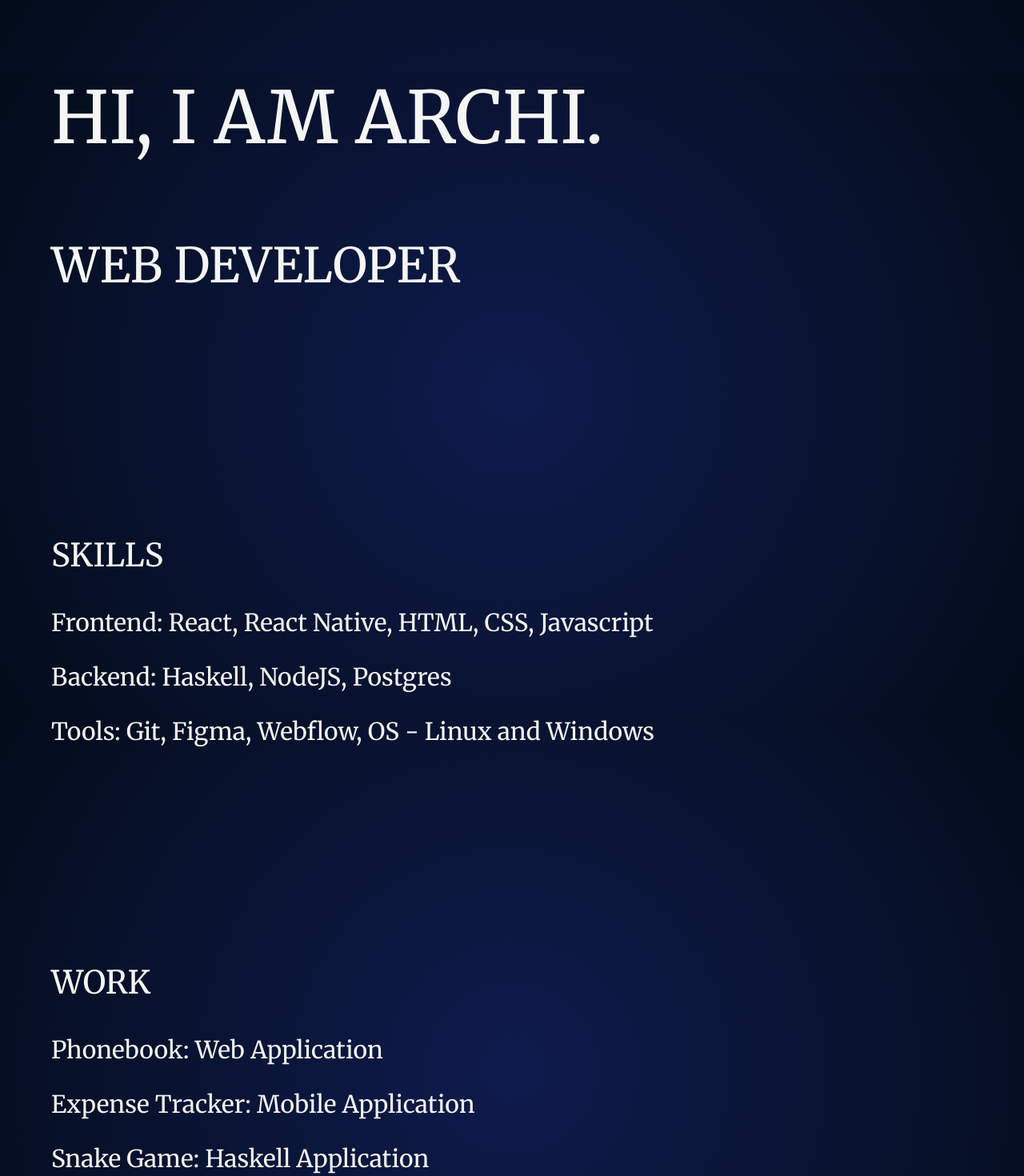
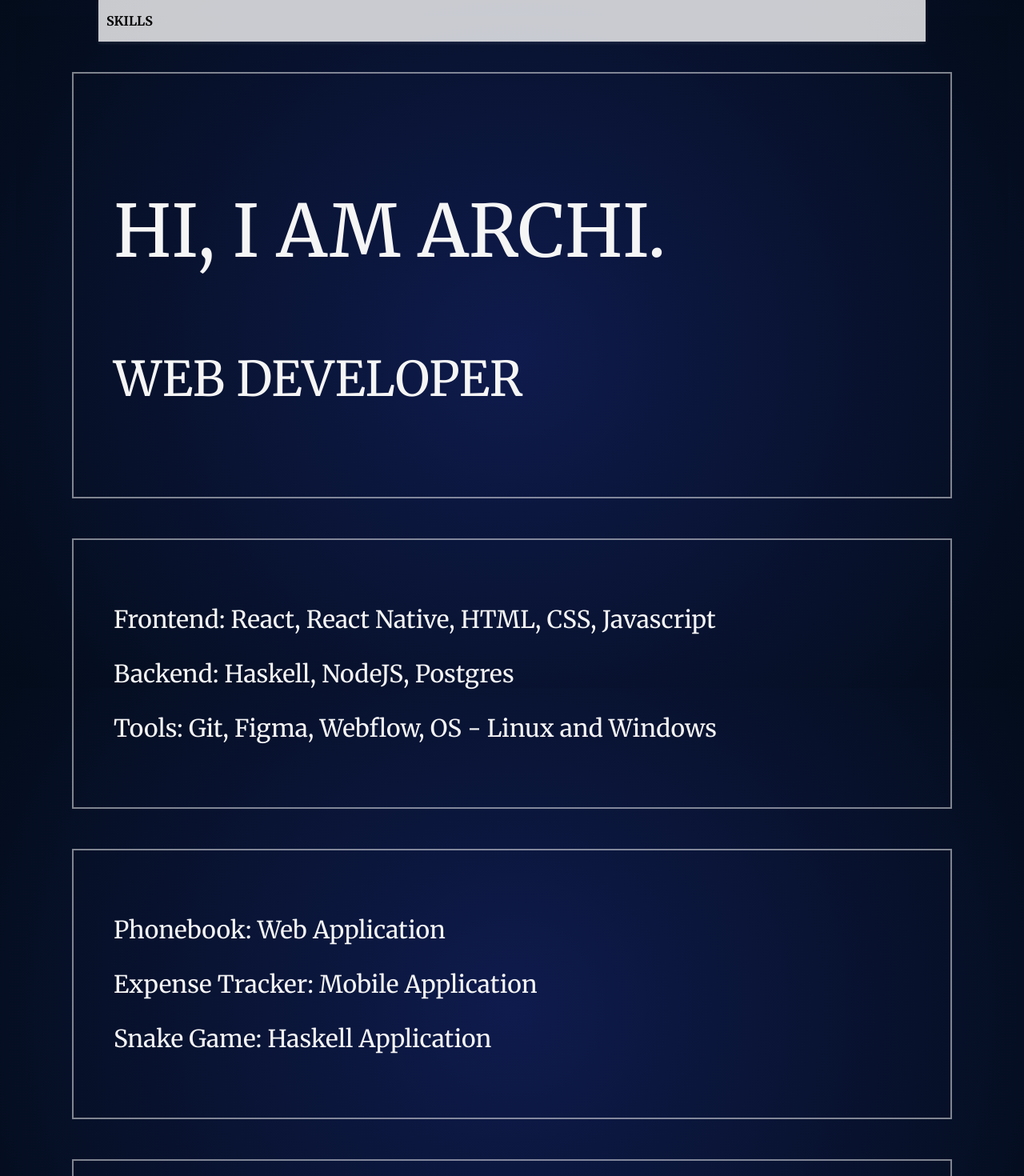
Before and after one commit to archiKumari/my_portfolio, a React (Create React App) app: page / in a window 1280 px wide. Shown: the top 1470 px of the page at 80% size. Built offline with nearby package versions, Linux system fonts and the light colour scheme.

Commit message:
Added top bar for displaying current section name

```diff
--- a/src/App.css
+++ b/src/App.css
@@ -4,7 +4,7 @@ body, #root {
   font-family: 'Merriweather', serif;
   background: radial-gradient(circle, #0f1b4d, #030c1a);
   height: 100vh;
-  width: 100vw;
+  padding: 20px;
 }
 
 p {
@@ -26,3 +26,21 @@ p {
 .heading4 {
   font-size: 30px;
 }
+
+.top-bar {
+  position: fixed;
+  top: 0;
+  background-color:  rgba(250, 250, 250, 0.8);
+  padding-left: 10px;
+  box-shadow: 0 2px 4px rgba(255, 255, 255, 0.1);
+  z-index: 1000;
+  left: 50%;
+  transform: translateX(-50%);
+  width: 80%;
+}
+
+section {
+  margin: 50px;
+  padding: 50px;
+  border: 2px solid rgba(250, 250, 250, 0.5);
+}
--- a/src/App.js
+++ b/src/App.js
@@ -1,35 +1,70 @@
 import "./App.css";
-import Separator from "./Components/Separator";
-import MyDivider from "./Components/Divider";
-
+import { useState, useEffect } from "react";
 import Container from "@mui/material/Container";
 
+import Separator from "./Components/Separator";
+
 function App() {
+  const [currentSection, setCurrentSection] = useState("ABCD");
+
+  useEffect(() => {
+    const handleScroll = () => {
+      const sections = document.querySelectorAll("section");
+      const scrollPosition = window.scrollY;
+
+      sections.forEach((section) => {
+        const sectionTop = section.offsetTop;
+        const sectionBottom = sectionTop + section.offsetHeight;
+
+        if (scrollPosition >= sectionTop && scrollPosition < sectionBottom) {
+          setCurrentSection(section.getAttribute("id"));
+        }
+      });
+    };
+
+    window.addEventListener("scroll", handleScroll);
+    return () => window.removeEventListener("scroll", handleScroll);
+  }, [currentSection]);
+
   return (
-    <>
-      <Container>
+    <div>
+      <div className="top-bar">
+        <p style={{color:"black", fontWeight:"bold"}}>{currentSection}</p>
+      </div>
+      <section id="ABOUT">
         <p className="heading1">HI, I AM ARCHI.</p>
         {/* <p className="heading2">SOFTWARE, WEB AND MOBILE DEVELOPER</p> */}
         <p className="heading2">WEB DEVELOPER</p>
-        <Separator />
-        <p className="heading3">SKILLS</p>
-        <p className="heading4">Frontend: React, React Native, HTML, CSS, Javascript</p>
+      </section>
+      <section id="SKILLS">
+        {/* <p className="heading3">SKILLS</p> */}
+        <p className="heading4">
+          Frontend: React, React Native, HTML, CSS, Javascript
+        </p>
         <p className="heading4">Backend: Haskell, NodeJS, Postgres</p>
-        <p className="heading4">Tools: Git, Figma, Webflow, OS - Linux and Windows</p>
-        <Separator />
-        <p className="heading3">WORK</p>
+        <p className="heading4">
+          Tools: Git, Figma, Webflow, OS - Linux and Windows
+        </p>
+      </section>
+      <section id="WORK">
+        {/* <p className="heading3">WORK</p> */}
         <p className="heading4">Phonebook: Web Application</p>
         <p className="heading4">Expense Tracker: Mobile Application</p>
         <p className="heading4">Snake Game: Haskell Application</p>
-        <Separator />
-        <p className="heading3">EXPERIENCE</p>
-        <p className="heading4">Frontend Developer (Remote), Maa Gyan Services</p>
-        <p className="heading4">Mobile Application Developer (Remote), Petdrifts</p>
-        <p className="heading4">Frontend Developer (Remote), Betiyan Nidhi Limited</p>
-        <p></p>
-        <Separator />
-      </Container>
-    </>
+      </section>
+      <section id="EXPERIENCE">
+        {/* <p className="heading3">EXPERIENCE</p> */}
+        <p className="heading4">
+          Frontend Developer (Remote), Maa Gyan Services
+        </p>
+        <p className="heading4">
+          Mobile Application Developer (Remote), Petdrifts
+        </p>
+        <p className="heading4">
+          Frontend Developer (Remote), Betiyan Nidhi Limited
+        </p>
+      </section>
+    </div>
   );
 }
 
```
